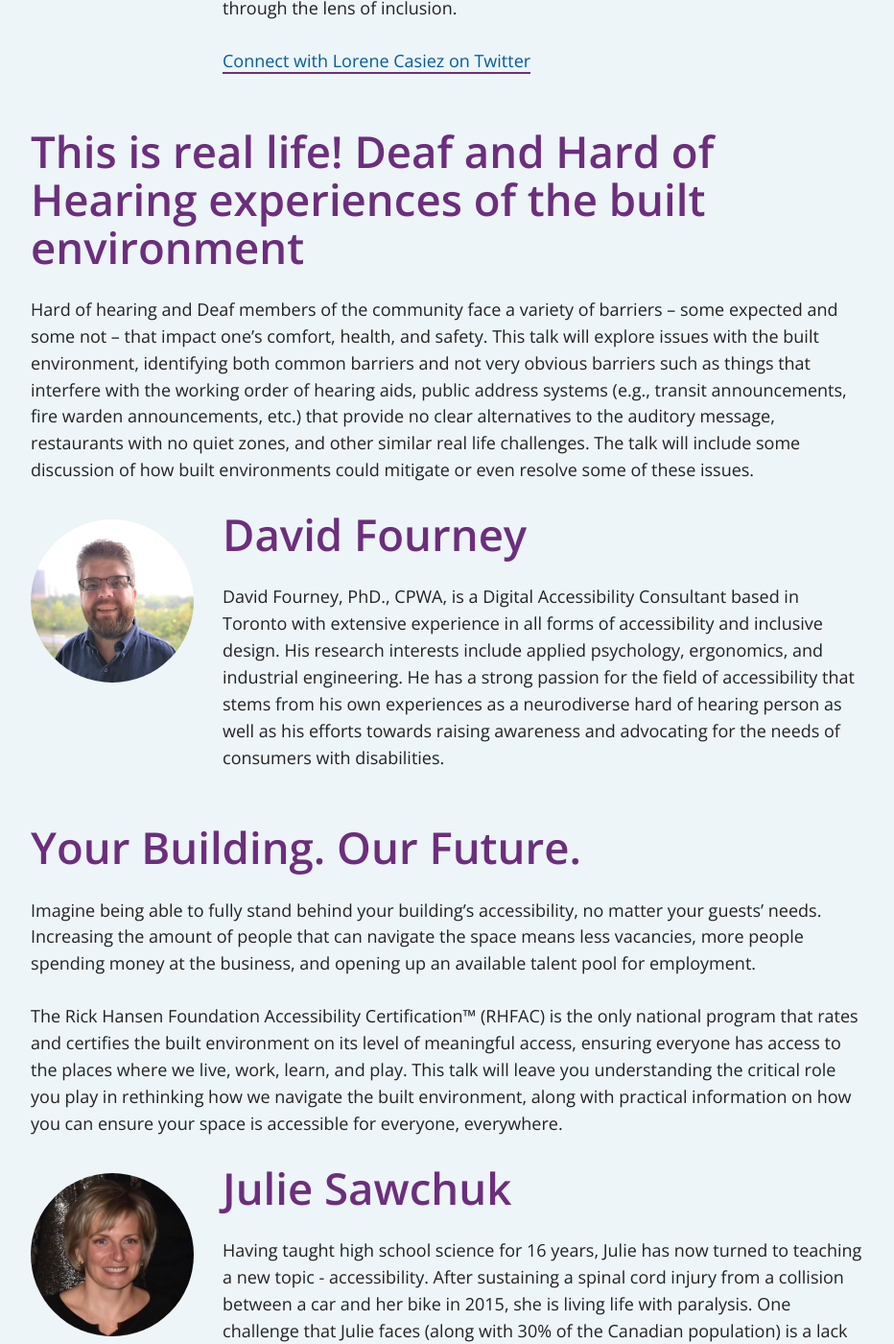
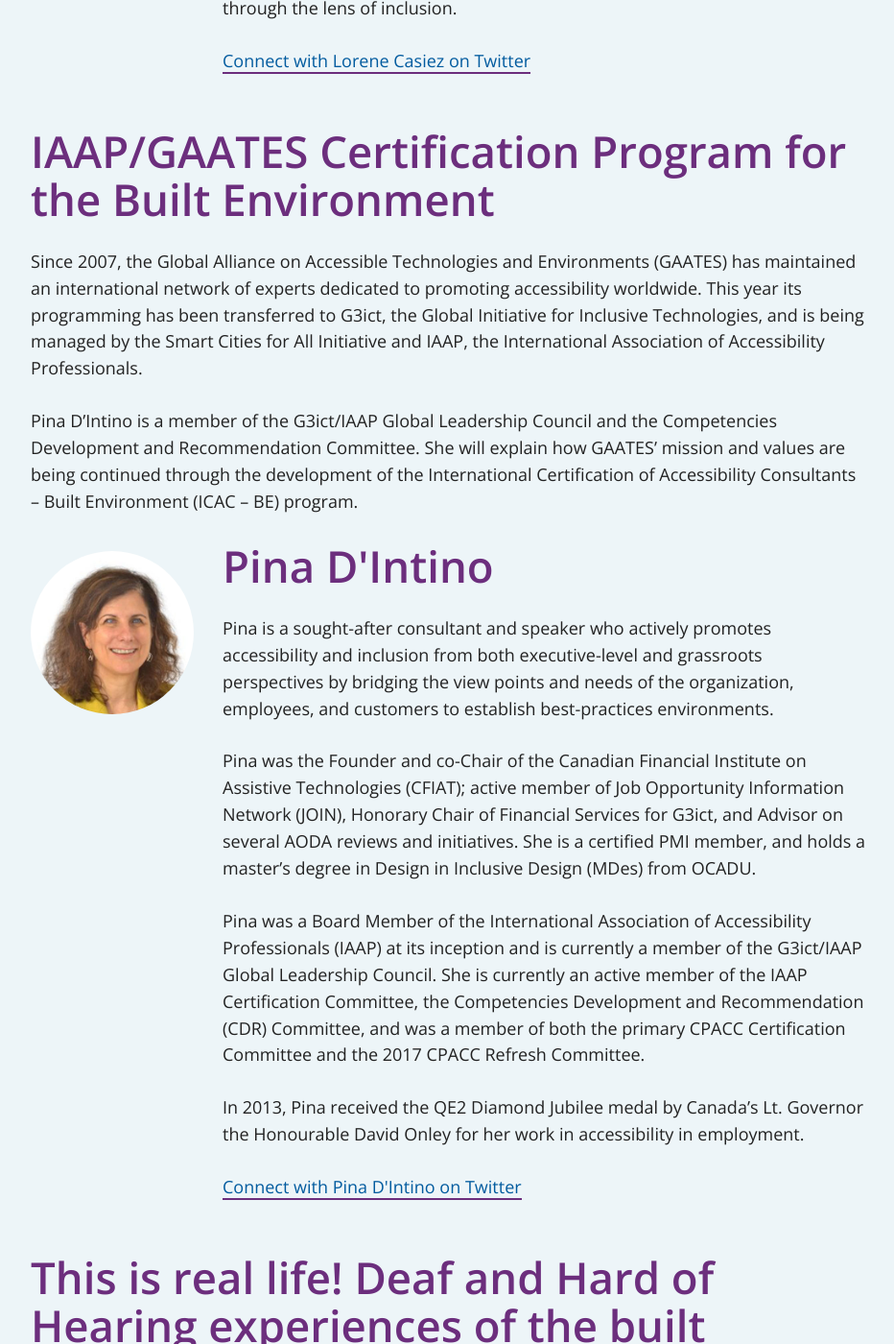
Before and after one commit to a11yTO/static-irl-site, a Jekyll site: the page built from talks.html, in a window 1280 px wide and 1400 px high, scrolled down 8318 px. Shown: the whole window at 96% size, without its empty margins (172-1104 px from the left). Built offline with Jekyll 4.4.1, drawn with Linux system fonts in a browser that asks for light colours.

Commit message:
Add Pina's talk

```diff
--- a/playlist.html
+++ b/playlist.html
@@ -41,7 +41,7 @@
             <p class="time">11:10am</p>
           </li>
           <li>
-            <h2 class="session"><a href="/talks#">TBD</a></h2>
+            <h2 class="session"><a href="/talks#Certification-Program">IAAP/GAATES Certification Program for the Built Environment</a></h2>
             <p class="speaker">Pina D'Intino</p>
             <p class="time">11:50am</p>
           </li>
--- a/talks.html
+++ b/talks.html
@@ -120,9 +120,10 @@
             </section>
         </section>
 
-        <!-- <section id="" class="talk">
-            <h2 class="talk-name"></h2>
-            <p class="talk-desc"></p>
+        <section id="Certification-Program" class="talk">
+            <h2 class="talk-name">IAAP/GAATES Certification Program for the Built Environment</h2>
+            <p class="talk-desc">Since 2007, the Global Alliance on Accessible Technologies and Environments (GAATES) has maintained an international network of experts dedicated to promoting accessibility worldwide.  This year its programming has been transferred to G3ict, the Global Initiative for Inclusive Technologies, and is being managed by the Smart Cities for All Initiative and IAAP, the International Association of Accessibility Professionals.</p>
+            <p>Pina D’Intino is a member of the G3ict/IAAP Global Leadership Council and the Competencies Development and Recommendation Committee.  She will explain how GAATES’ mission and values are being  continued through the development of the International Certification of Accessibility Consultants – Built Environment (ICAC – BE) program.</p>
             <section id="pdintino" class="speaker-detail clearfix">
                 <h3 class="speaker">Pina D'Intino</h3>
                 <img src="/assets/speakers/Pina-DIntino_400x400.jpg" alt="Headshot of Pina D'Intino" />
@@ -132,7 +133,7 @@
                 <p>In 2013, Pina received the QE2 Diamond Jubilee medal by Canada’s Lt. Governor the Honourable David Onley for her work in accessibility in employment.</p>
                 <p class="speaker-twitter"><a href="https://twitter.com/pdintino" target="_blank">Connect with Pina D'Intino on Twitter</a></p>
             </section>
-        </section> -->
+        </section>
 
         <section id="This-is-real-life" class="talk">
             <h2 class="talk-name">This is real life!  Deaf and Hard of Hearing experiences of the built environment</h2>
```
